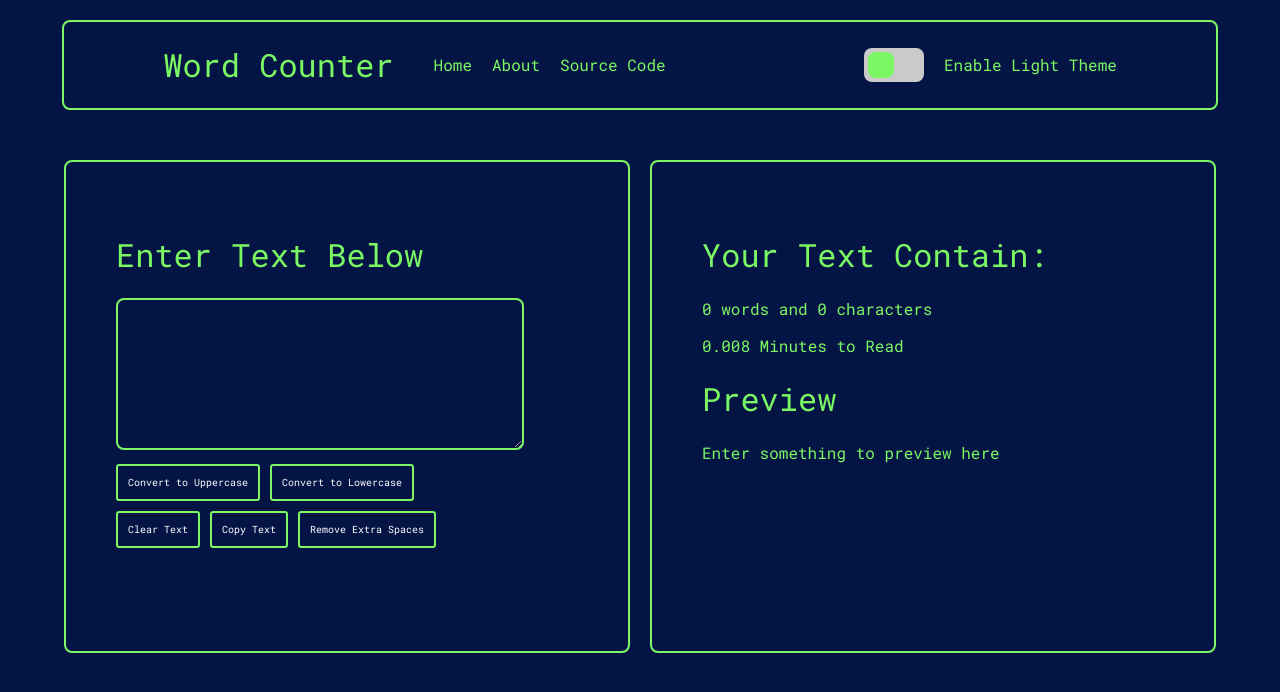
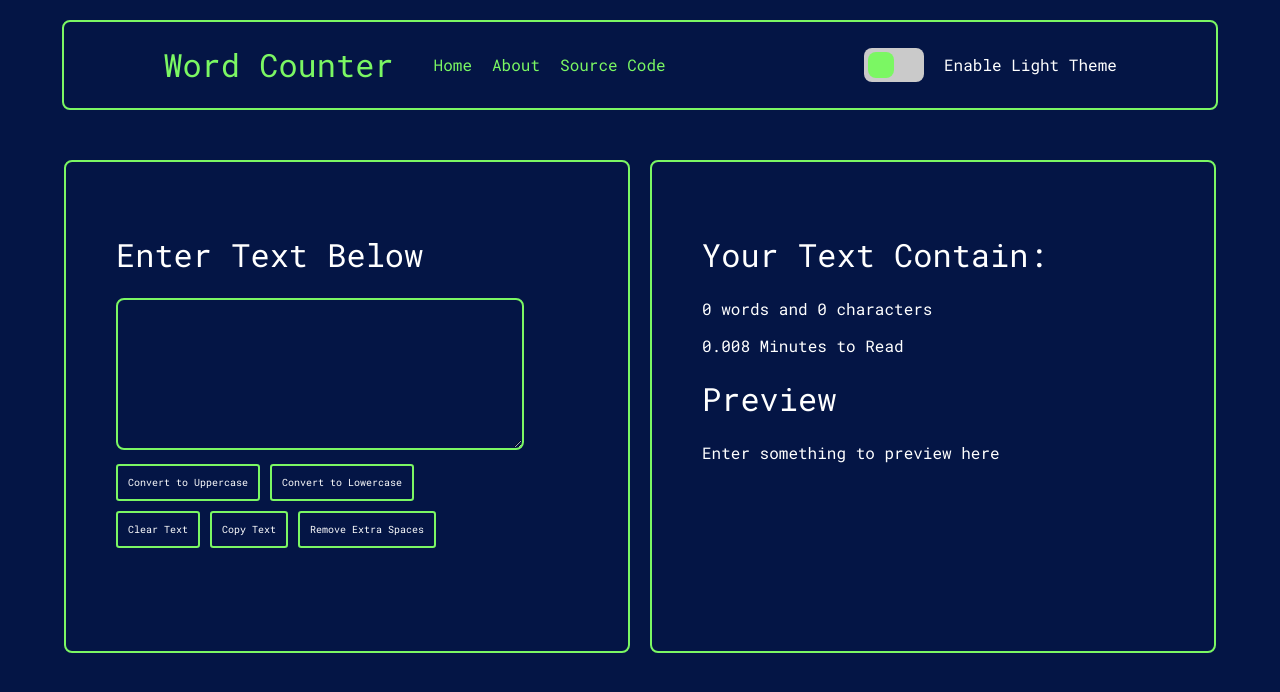
Before and after one commit to bilalshahzadd/textApp, a React (Create React App) app: page / in a window 1280 px wide. Shown: the top 692 px of the page. Built offline with nearby package versions, Linux system fonts and the light colour scheme.

Commit message:
color change

```diff
--- a/src/App.css
+++ b/src/App.css
@@ -9,7 +9,7 @@
 
 body {
   background-color: #041545;
-  color: #7bf763;
+  color: #ffffff;
 }
 
 /* HEADER STYLING */
```
